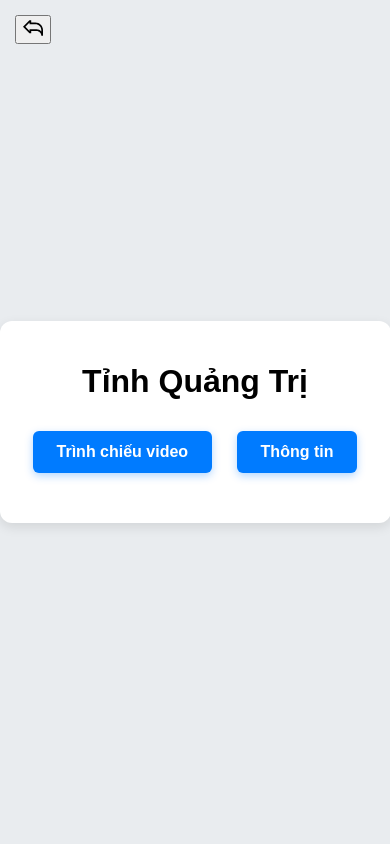
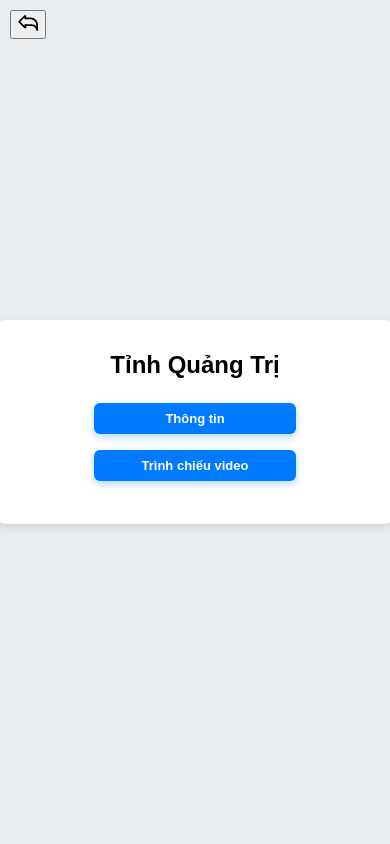
Before and after one commit to huylc12343/testingfor2, a PHP site: page /assets/pages/lsqt.html in a window 390 px wide. Run offline with PHP 8.4, Linux system fonts and the light colour scheme.

Commit message:
update lsqt mobile

```diff
--- a/assets/css/lsqt.css
+++ b/assets/css/lsqt.css
@@ -151,3 +151,93 @@ body {
 .back-button img:hover {
     transform: scale(1.1);
 }
+/* Responsive adjustments for mobile screens */
+@media screen and (max-width: 768px) {
+    body {
+        padding: 0 10px;
+    }
+
+    .container {
+        width: 100%;
+        padding: 15px;
+        box-shadow: 0 3px 10px rgba(0, 0, 0, 0.1); /* Giảm đổ bóng cho nhẹ hơn */
+    }
+
+    h1 {
+        font-size: 1.8em; /* Giảm kích thước tiêu đề */
+    }
+
+    .buttons button {
+        width: 100%;
+        font-size: 14px;
+        padding: 10px;
+        margin: 8px 0; /* Giảm khoảng cách giữa các nút */
+    }
+
+    .image-display {
+        grid-template-columns: 1fr; /* Đặt một cột cho hình ảnh trên màn hình nhỏ */
+    }
+
+    .image-container {
+        margin: 0 auto;
+        width: 100%; /* Hình ảnh chiếm toàn bộ chiều rộng của cột */
+    }
+
+    .popup-content {
+        width: 95%; /* Giảm kích thước của popup trên màn hình nhỏ */
+        max-width: 90%; /* Tối ưu hóa chiều rộng */
+        padding: 15px;
+    }
+
+    #headerline {
+        top: 10px;
+        left: 10px;
+    }
+
+    .back-button img {
+        height: 20px;
+    }
+
+    .popup-content iframe {
+        height: 200px; /* Chiều cao video cố định cho màn hình nhỏ */
+    }
+
+    .close {
+        width: 30px;
+        height: 30px;
+        font-size: 16px;
+        top: -15px;
+        right: -15px;
+    }
+}
+
+/* Extra small screens (for very narrow devices) */
+@media screen and (max-width: 480px) {
+    h1 {
+        font-size: 1.5em;
+    }
+
+    .buttons button {
+        font-size: 13px;
+        padding: 8px;
+    }
+
+    .image-display {
+        grid-template-columns: 1fr; /* Giữ một cột cho hình ảnh */
+        gap: 15px; /* Giảm khoảng cách giữa các hình ảnh */
+    }
+
+    .popup-content {
+        padding: 10px;
+    }
+
+    .popup-content iframe {
+        height: 180px; /* Chiều cao video nhỏ hơn nữa */
+    }
+
+    .close {
+        width: 28px;
+        height: 28px;
+        font-size: 14px;
+    }
+}
--- a/assets/pages/lsqt.html
+++ b/assets/pages/lsqt.html
@@ -18,8 +18,8 @@
     <div class="container">
         <h1>Tỉnh Quảng Trị</h1>
         <div class="buttons">
+            <button onclick="showCategory('category2')">Thông tin</button>
             <button onclick="showCategory('category1')">Trình chiếu video</button>
-            <button onclick="showCategory('category2')">Thông tin</button>
         </div>
         <div id="imageDisplay" class="image-display">
             <!-- Ảnh sẽ hiển thị ở đây -->
```
